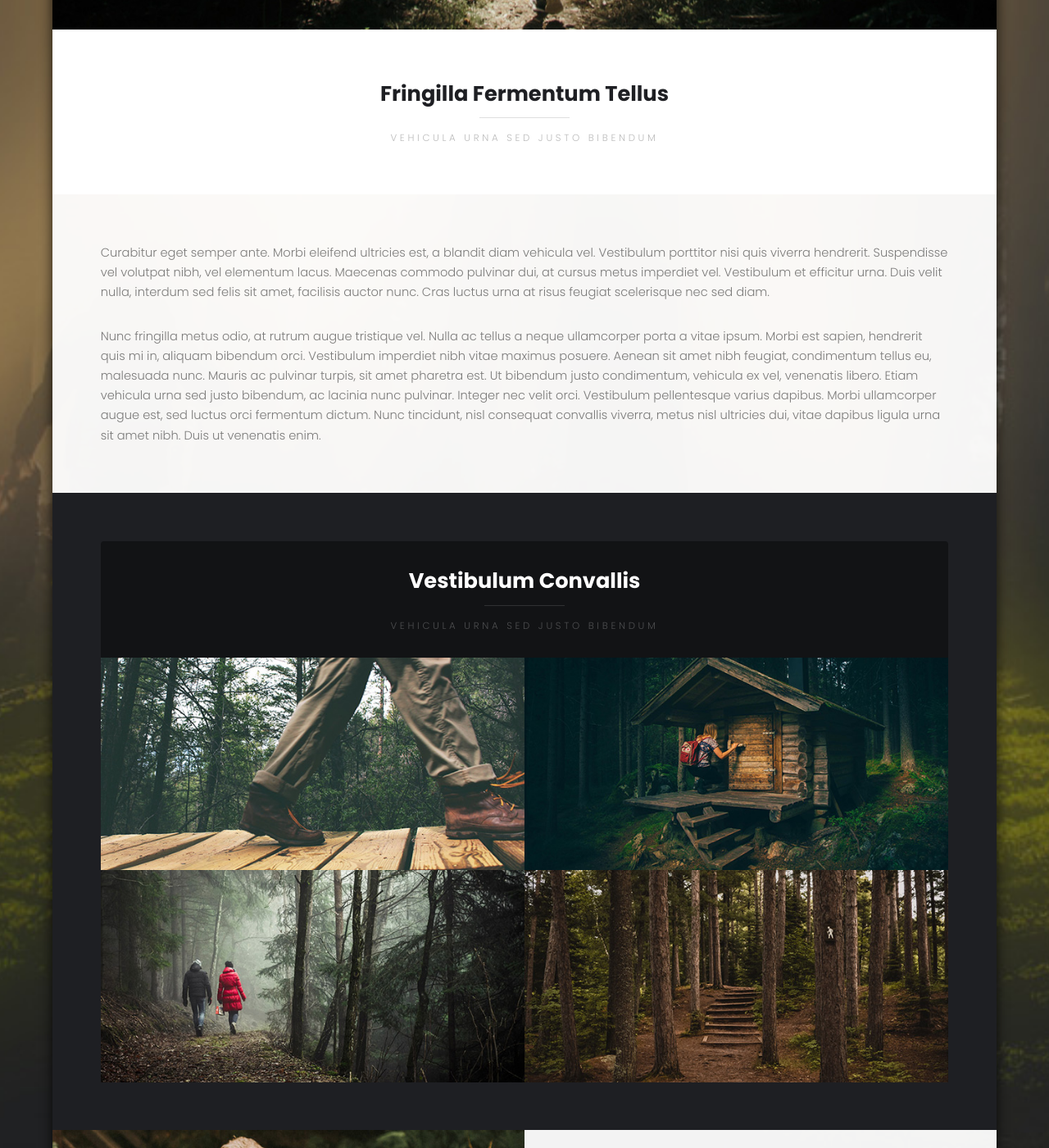
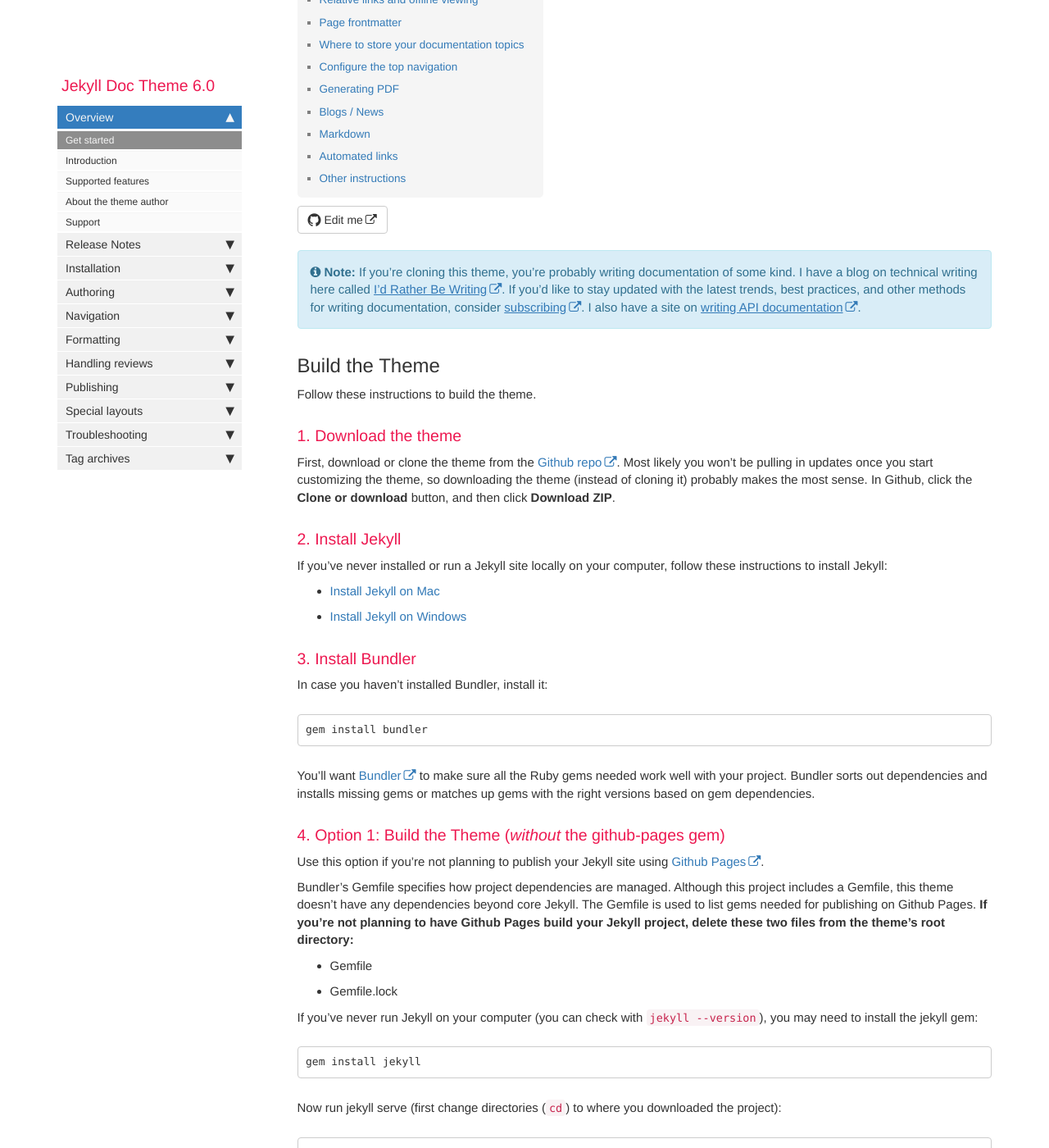
Before and after one commit to moraleAK/moraleAK.github.io, a Jekyll site: the page built from index.md, in a window 1280 px wide and 1400 px high, scrolled down 593 px. Shown: the whole window at 82% size. Built offline with Jekyll 4.4.1, drawn with Linux system fonts in a browser that asks for light colours; nearby versions of some CDN libraries; comment, search, counter and statistics services are not loaded; some of the changed text lies outside the part shown.

Commit message:
theme demo part 10

````diff
--- /dev/null
+++ b/_includes/image.html
@@ -0,0 +1 @@
+<figure>{% if {{include.url}} %}<a class="no_icon" target="_blank" href="{{include.url}}">{% endif %}<img class="docimage" src="images/{{include.file}}" alt="{{include.alt}}" {% if {{include.max-width}} %}style="max-width: {{include.max-width}}px"{% endif %} />{% if {{include.url}} %}</a>{% endif %}{% if {{include.caption}} %}<figcaption>{{include.caption}}</figcaption>{% endif %}</figure>
--- /dev/null
+++ b/_includes/important.html
@@ -0,0 +1 @@
+<div markdown="span" class="alert alert-warning" role="alert"><i class="fa fa-warning"></i> <b>Important:</b> {{include.content}}</div>
--- a/index.html
+++ b/index.html
@@ -1,124 +1,19 @@
+<!DOCTYPE html>
+<html lang="en">
+<head>
+    <meta charset="UTF-8">
+    <title>Gin's blog</title>
+</head>
+<body>
+<a href="module.html">模版</a><br>
+<a href="blog/java/nio.html">java</a><br>
+<audio class="right" src="music/red-wish.mp3" controls="controls"></audio>
+
+</body>
+</html>
 <!DOCTYPE HTML>
 <!--
 	Caminar by TEMPLATED
 	templated.co @templatedco
 	Released for free under the Creative Commons Attribution 3.0 license (templated.co/license)
 -->
-<html>
-	<head>
-		<title>Caminar by TEMPLATED</title>
-		<meta charset="utf-8" />
-		<meta name="viewport" content="width=device-width, initial-scale=1" />
-		<link rel="stylesheet" href="assets/css/main.css" />
-	</head>
-	<body>
-
-		<!-- Header -->
-			<header id="header">
-				<div class="logo"><a href="#">Caminar <span>by TEMPLATED</span></a></div>
-			</header>
-
-		<!-- Main -->
-			<section id="main">
-				<div class="inner">
-
-				<!-- One -->
-					<section id="one" class="wrapper style1">
-
-						<div class="image fit flush">
-							<img src="images/pic02.jpg" alt="" />
-						</div>
-						<header class="special">
-							<h2>Fringilla Fermentum Tellus</h2>
-							<p>vehicula urna sed justo bibendum</p>
-						</header>
-						<div class="content">
-							<p>Curabitur eget semper ante. Morbi eleifend ultricies est, a blandit diam vehicula vel. Vestibulum porttitor nisi quis viverra hendrerit. Suspendisse vel volutpat nibh, vel elementum lacus. Maecenas commodo pulvinar dui, at cursus metus imperdiet vel. Vestibulum et efficitur urna. Duis velit nulla, interdum sed felis sit amet, facilisis auctor nunc. Cras luctus urna at risus feugiat scelerisque nec sed diam. </p>
-							<p>Nunc fringilla metus odio, at rutrum augue tristique vel. Nulla ac tellus a neque ullamcorper porta a vitae ipsum. Morbi est sapien, hendrerit quis mi in, aliquam bibendum orci. Vestibulum imperdiet nibh vitae maximus posuere. Aenean sit amet nibh feugiat, condimentum tellus eu, malesuada nunc. Mauris ac pulvinar turpis, sit amet pharetra est. Ut bibendum justo condimentum, vehicula ex vel, venenatis libero. Etiam vehicula urna sed justo bibendum, ac lacinia nunc pulvinar. Integer nec velit orci. Vestibulum pellentesque varius dapibus. Morbi ullamcorper augue est, sed luctus orci fermentum dictum. Nunc tincidunt, nisl consequat convallis viverra, metus nisl ultricies dui, vitae dapibus ligula urna sit amet nibh. Duis ut venenatis enim.</p>
-						</div>
-					</section>
-					<div class="tlinks">Collect from <a href="http://www.cssmoban.com/" title="网站模板">网站模板</a></div>
-				<!-- Two -->
-					<section id="two" class="wrapper style2">
-						<header>
-							<h2>Vestibulum Convallis</h2>
-							<p>vehicula urna sed justo bibendum</p>
-						</header>
-						<div class="content">
-							<div class="gallery">
-								<div>
-									<div class="image fit flush">
-										<a href="images/pic03.jpg"><img src="images/pic03.jpg" alt="" /></a>
-									</div>
-								</div>
-								<div>
-									<div class="image fit flush">
-										<a href="images/pic01.jpg"><img src="images/pic01.jpg" alt="" /></a>
-									</div>
-								</div>
-								<div>
-									<div class="image fit flush">
-										<a href="images/pic04.jpg"><img src="images/pic04.jpg" alt="" /></a>
-									</div>
-								</div>
-								<div>
-									<div class="image fit flush">
-										<a href="images/pic05.jpg"><img src="images/pic05.jpg" alt="" /></a>
-									</div>
-								</div>
-							</div>
-						</div>
-					</section>
-
-				<!-- Three -->
-					<section id="three" class="wrapper">
-						<div class="spotlight">
-							<div class="image flush"><img src="images/pic06.jpg" alt="" /></div>
-							<div class="inner">
-								<h3>Viverra Hendrerit</h3>
-								<p>Curabitur eget semper ante. Morbi eleifend ultricies est, a blandit diam vehicula vel. Vestibulum porttitor nisi quis viverra hendrerit. Suspendisse vel volutpat nibh, vel elementum lacus. Maecenas commodo pulvinar dui, at cursus metus imperdiet vel.</p>
-							</div>
-						</div>
-						<div class="spotlight alt">
-							<div class="image flush"><img src="images/pic07.jpg" alt="" /></div>
-							<div  class="inner">
-								<h3>Curabitur Eget</h3>
-								<p>Curabitur eget semper ante. Morbi eleifend ultricies est, a blandit diam vehicula vel. Vestibulum porttitor nisi quis viverra hendrerit. Suspendisse vel volutpat nibh, vel elementum lacus. Maecenas commodo pulvinar dui, at cursus metus imperdiet vel.</p>
-							</div>
-						</div>
-						<div class="spotlight">
-							<div class="image flush"><img src="images/pic08.jpg" alt="" /></div>
-							<div class="inner">
-								<h3>Morbi Eleifend</h3>
-								<p>Curabitur eget semper ante. Morbi eleifend ultricies est, a blandit diam vehicula vel. Vestibulum porttitor nisi quis viverra hendrerit. Suspendisse vel volutpat nibh, vel elementum lacus. Maecenas commodo pulvinar dui, at cursus metus imperdiet vel.</p>
-							</div>
-						</div>
-					</section>
-
-				</div>
-			</section>
-
-		<!-- Footer -->
-			<footer id="footer">
-				<div class="container">
-					<ul class="icons">
-						<li><a href="#" class="icon fa-twitter"><span class="label">Twitter</span></a></li>
-						<li><a href="#" class="icon fa-facebook"><span class="label">Facebook</span></a></li>
-						<li><a href="#" class="icon fa-instagram"><span class="label">Instagram</span></a></li>
-						<li><a href="#" class="icon fa-envelope-o"><span class="label">Email</span></a></li>
-					</ul>
-				</div>
-				<div class="copyright">
-					&copy; Gin 2018
-				</div>
-			</footer>
-
-		<!-- Scripts -->
-			<script src="assets/js/jquery.min.js"></script>
-			<script src="assets/js/jquery.poptrox.min.js"></script>
-			<script src="assets/js/skel.min.js"></script>
-			<script src="assets/js/util.js"></script>
-			<script src="assets/js/main.js"></script>
-
-	</body>
-</html>
--- /dev/null
+++ b/index.md
@@ -0,0 +1,410 @@
+---
+title: "Getting started with the Documentation Theme for Jekyll"
+keywords: sample homepage
+tags: [getting_started]
+sidebar: mydoc_sidebar
+permalink: index.html
+summary: These brief instructions will help you get started quickly with the theme. The other topics in this help provide additional information and detail about working with other aspects of this theme and Jekyll.
+---
+
+{% include note.html content="If you're cloning this theme, you're probably writing documentation of some kind. I have a blog on technical writing here called <a alt='technical writing blog' href='http://idratherbewriting.com'>I'd Rather Be Writing</a>. If you'd like to stay updated with the latest trends, best practices, and other methods for writing documentation, consider <a href='https://tinyletter.com/tomjoht'>subscribing</a>. I also have a site on <a href='http://idratherbewriting.com/learnapidoc'>writing API documentation</a>." %}
+
+## Build the Theme
+
+Follow these instructions to build the theme.
+
+### 1. Download the theme
+
+First, download or clone the theme from the [Github repo](https://github.com/tomjoht/documentation-theme-jekyll). Most likely you won't be pulling in updates once you start customizing the theme, so downloading the theme (instead of cloning it) probably makes the most sense. In Github, click the **Clone or download** button, and then click **Download ZIP**.
+
+### 2. Install Jekyll
+
+If you've never installed or run a Jekyll site locally on your computer, follow these instructions to install Jekyll:
+
+* [Install Jekyll on Mac][mydoc_install_jekyll_on_mac]
+* [Install Jekyll on Windows][mydoc_install_jekyll_on_windows]
+
+### 3. Install Bundler
+
+In case you haven't installed Bundler, install it:
+
+```
+gem install bundler
+```
+
+You'll want [Bundler](http://bundler.io/) to make sure all the Ruby gems needed work well with your project. Bundler sorts out dependencies and installs missing gems or matches up gems with the right versions based on gem dependencies.
+
+### 4. Option 1: Build the Theme (*without* the github-pages gem) {#option1}
+
+Use this option if you're not planning to publish your Jekyll site using [Github Pages](https://pages.github.com/).
+
+Bundler's Gemfile specifies how project dependencies are managed. Although this project includes a Gemfile, this theme doesn't have any dependencies beyond core Jekyll. The Gemfile is used to list gems needed for publishing on Github Pages. **If you're not planning to have Github Pages build your Jekyll project, delete these two files from the theme's root directory:**
+
+* Gemfile
+* Gemfile.lock
+
+If you've never run Jekyll on your computer (you can check with `jekyll --version`), you may need to install the jekyll gem:
+
+```
+gem install jekyll
+```
+
+Now run jekyll serve (first change directories (`cd`) to where you downloaded the project):
+
+```
+jekyll serve
+```
+
+### 4. Option 2: Build the Theme (*with* the github-pages gem) {#option2}
+
+If you *are* in fact publishing on Github Pages, leave the Gemfile and Gemfile.lock files in the theme.The Gemfile tells Jekyll to use the github-pages gem. **However, note that you cannot use the normal `jekyll serve` command with this gem due to dependency conflicts between the latest version of Jekyll and Github Pages** (which are noted [briefly here](https://help.github.com/articles/setting-up-your-github-pages-site-locally-with-jekyll/)).
+
+You need Bundler to resolve these dependency conflicts. Use Bundler to install all the needed Ruby gems:
+
+```
+bundle update
+```
+
+Then *always* use this command to build Jekyll:
+
+```
+bundle exec jekyll serve
+```
+
+If you want to shorten this long command, you can put this code in a file such as jekyll.sh (on a Mac) and then simply type `. jekyll.sh` to build Jekyll.
+
+## Running the site in Docker
+
+You can also use Docker to directly build and run the site on your local machine. Just clone the repo and run the following from your working dir:
+```
+docker-compose build --no-cache && docker-compose up
+```
+The site should now be running at [http://localhost:4000/](http://localhost:4000/).
+
+This is perhaps the easiest way to see how your site would actually look.
+
+## Configure the sidebar
+
+There are several products in this theme. Each product uses a different sidebar. This is the essence of what makes this theme unique -- different sidebars for different product documentation. The idea is that when users are reading documentation for a specific product, the sidebar navigation should be specific to that product. (You can read more of my thoughts on why multiple sidebars are important in this [blog post](http://idratherbewriting.com/2016/03/23/release-of-documentation-theme-for-jekyll-50/).)
+
+The top navigation usually remains the same, because it allows users to navigate across products. But the sidebar navigation adapts to the product.
+
+In each page's frontmatter, you must specify the sidebar you want that page to use. Here's an example of the page frontmatter showing the sidebar property:
+
+<pre>
+---
+title: Alerts
+tags: [formatting]
+keywords: notes, tips, cautions, warnings, admonitions
+last_updated: July 3, 2016
+summary: "You can insert notes, tips, warnings, and important alerts in your content. These notes are stored as shortcodes made available through the linksrefs.hmtl include."
+<span class="red">sidebar: mydoc_sidebar</span>
+permalink: mydoc_alerts
+---
+</pre>
+
+The `sidebar: mydoc_sidebar` refers to the \_data/sidebars/mydoc_sidebar.yml file.
+
+Note that your sidebar can only have 2 levels (expand the **Tag archives** option to see an example of the second level). Given that each product has its own sidebar, this depth should be sufficient (it's really like 3 levels). Deeper nesting goes against usability recommendations.
+
+You can optionally turn off the sidebar on any page (e.g. landing pages). To turn off the sidebar for a page, you should set the page frontmatter tag as `hide_sidebar: true`.
+
+If you don't declare a sidebar, the `home_sidebar` file gets used as the default because this is the default specified in the config file:
+
+```yaml
+-
+  scope:
+    path: ""
+    type: "pages"
+  values:
+    layout: "page"
+    comments: true
+    search: true
+    sidebar: home_sidebar
+    topnav: topnav
+```
+
+If you want to set different sidebar defaults based on different folders for your pages, specify your defaults like this:
+
+```
+-
+  scope:
+    path: "pages/mydoc"
+    type: "pages"
+  values:
+    layout: "page"
+    comments: true
+    search: true
+    sidebar: mydoc_sidebar
+    topnav: topnav
+```
+
+This would load the `mydoc_sidebar` for each file in **pages/mydoc**. You could set different defaults for different path scopes.
+
+For more detail on the sidebar, see [Sidebar navigation][mydoc_sidebar_navigation].
+
+## Top navigation
+
+The top navigation works just like the sidebar. You can specify which topnav data file should load by adding a `topnav` property in your page, like this:
+
+```yaml
+topnav: topnav
+```
+
+Here the topnav refers to the `_data/topnav.yml` file.
+
+Because most topnav options will be the same, the `_config.yml` file specifies the topnav file as a default:
+
+```yaml
+-
+  scope:
+    path: ""
+    type: "pages"
+  values:
+    layout: "page"
+    comments: true
+    search: true
+    sidebar: home_sidebar
+    topnav: topnav
+```
+
+## Sidebar syntax
+
+The sidebar data file uses a specific YAML syntax that you must follow. Follow the sample pattern shown in the theme, specically looking at `mydoc_sidebar.yml` as an example: Here's a code sample showing all levels:
+
+```yaml
+entries:
+- title: sidebar
+  product: Jekyll Doc Theme
+  version: 6.0
+  folders:
+  - title: Overview
+    output: web, pdf
+    folderitems:
+
+    - title: Get started
+      url: /index.html
+      output: web, pdf
+      type: homepage
+
+    - title: Introduction
+      url: /mydoc_introduction.html
+      output: web, pdf
+
+  - title: Release Notes
+    output: web, pdf
+    folderitems:
+
+    - title: 6.0 Release notes
+      url: /mydoc_release_notes_60.html
+      output: web, pdf
+
+    - title: 5.0 Release notes
+      url: /mydoc_release_notes_50.html
+      output: web, pdf
+
+  - title: Tag archives
+    output: web
+    folderitems:
+
+    - title: Tag archives overview
+      url: /mydoc_tag_archives_overview.html
+      output: web
+
+      subfolders:
+      - title: Tag archive pages
+        output: web
+        subfolderitems:
+
+        - title: Formatting pages
+          url: /tag_formatting.html
+          output: web
+
+        - title: Navigation pages
+          url: /tag_navigation.html
+          output: web
+
+        - title: Content types pages
+          url: /tag_content_types.html
+          output: web
+```
+
+Each `folder` or `subfolder` must contain a `title` and `output` property. Each `folderitem` or `subfolderitem` must contain a `title`, `url`, and `output` property.
+
+The two outputs available are `web` and `pdf`. (Even if you aren't publishing PDF, you still need to specify `output: web`).
+
+The YAML syntax depends on exact spacing, so make sure you follow the pattern shown in the sample sidebars. See my [YAML tutorial](mydoc_yaml_tutorial) for more details about how YAML works.
+
+{% include note.html content="If you have just one character of spacing off, Jekyll won't build due to the YAML syntax error. You'll see an error message in your console that says \"Error ... did not find expected key while parsing a block mapping at line 22 column 5. Error: Run jekyll build --trace for more information.\" If you encounter this, it usually refers to incorrect indentation or spacing in the YAML file. See the example mydoc_sidebar.yml file to see where your formatting went wrong." %}
+
+Each level must have at least one topic before the next level starts. You can't have a second level that contains multiple third levels without having at least one standalone topic in the second level. If you need a hierarchy that has a folder that contains other folders and no loose topics, use a blank `-` item like this:
+
+```yaml
+entries:
+- title: sidebar
+  product: Jekyll Doc Theme
+  version: 6.0
+  folders:
+  - title: Overview
+    output: web, pdf
+    folderitems:
+
+    -
+
+  - title: Release Notes
+    output: web, pdf
+    folderitems:
+
+    - title: 6.0 Release notes
+      url: /mydoc_release_notes_60.html
+      output: web, pdf
+
+    - title: 5.0 Release notes
+      url: /mydoc_release_notes_50.html
+      output: web, pdf
+
+  - title: Installation
+    output: web, pdf
+    folderitems:
+
+    - title: About Ruby, Gems, Bundler, etc.
+      url: /mydoc_about_ruby_gems_etc.html
+      output: web, pdf
+
+    - title: Install Jekyll on Mac
+      url: /mydoc_install_jekyll_on_mac.html
+      output: web, pdf
+
+    - title: Install Jekyll on Windows
+      url: /mydoc_install_jekyll_on_windows.html
+      output: web, pdf
+```
+
+To accommodate the title page and table of contents in PDF outputs, each product sidebar must list these pages before any other:
+
+```yaml
+- title:
+  output: pdf
+  type: frontmatter
+  folderitems:
+  - title:
+    url: /titlepage
+    output: pdf
+    type: frontmatter
+  - title:
+    url: /tocpage
+    output: pdf
+    type: frontmatter
+```
+
+Leave the output as `output: pdf` for these frontmatter pages so that they don't appear in the web output.
+
+For more detail on the sidebar, see [Sidebar navigation][mydoc_sidebar_navigation] and [YAML tutorial][mydoc_yaml_tutorial].
+
+## Relative links and offline viewing
+
+This theme uses relative links throughout so that you can view the site offline and not worry about which server or directory you're hosting it. It's common with tech docs to push content to an internal server for review prior to pushing the content to an external server for publication. Because of the need for seamless transferrence from one host to another, the site has to use relative links.
+
+To view pages locally on your machine (without the Jekyll preview server), they need to have the `.html` extension. The `permalink` property in the page's frontmatter (without surrounding slashes) is what pushes the files into the root directory when the site builds.
+
+## Page frontmatter
+
+When you write pages, include these same frontmatter properties with each page:
+
+```yaml
+---
+title: "Some title"
+tags: [sample1, sample2]
+keywords: keyword1, keyword2, keyword3
+last_updated: Month day, year
+summary: "optional summary here"
+sidebar: sidebarname
+permalink: filename.html
+---
+```
+
+(You will customize the values for each of these properties, of course.)
+
+For titles, surrounding the title in quotes is optional, but if you have a colon in the title, you must surround the title with quotation marks. If you have a quotation mark inside the title, escape it first with a backlash `\`.
+
+Values for `keywords` get populated into the metadata of the page for SEO.
+
+Values for `tags` must be defined in your \_data/tags.yml list. You also need a corresponding tag file inside the tags folder that follows the same pattern as the other tag files shown in the tags folder. (Jekyll won't auto-create these tag files.)
+
+If you don't want the mini-TOC to show on a page (such as for the homepage or landing pages), add `toc: false` in the frontmatter.
+
+The `permalink` value should be the same as your filename and include the ".html" file extension.
+
+For more detail, see [Pages][mydoc_pages].
+
+## Where to store your documentation topics
+
+You can store your files for each product inside subfolders following the pattern shown in the theme. For example, product1, product2, etc, can be stored in their own subfolders inside the \_pages directory. Inside \_pages, you can store your topics inside sub-subfolders or sub-sub-folders to your heart's content. When Jekyll builds your site, it will pull the topics into the root directory and use the permalink for the URL.
+
+Note that product1, product2, and mydoc are all just sample content to demonstrate how to add multiple products into the theme. You can freely delete that content.
+
+For more information, see [Pages][mydoc_pages] and [Posts][mydoc_posts].
+
+## Configure the top navigation
+
+The top navigation bar's menu items are set through the \_data/topnav.yml file. Use the top navigation bar to provide links for navigating from one product to another, or to navigate to external resources.
+
+For external URLs, use `external_url` in the item property, as shown in the example topnav.yml file. For internal links, use `url` the same was you do in the sidebar data files.
+
+Note that the topnav has two sections: `topnav` and `topnav_dropdowns`. The topnav section contains single links, while the `topnav_dropdowns` section contains dropdown menus. The two sections are independent of each other.
+
+## Generating PDF
+
+If you want to generate PDF, you'll need a license for [Prince XML](http://www.princexml.com/). You will also need to [install Prince](http://www.princexml.com/doc/installing/).  You can generate PDFs by product (but not for every product on the site combined together into one massive PDF). Prince will work even without a license, but it will imprint a small Prince image on the first page, and you're supposed to buy the license to use it.
+
+If you're on Windows, install [Git Bash client](https://git-for-windows.github.io/) rather than using the default Windows command prompt.
+
+Open up the css/printstyles.css file and customize the email address (`youremail@domain.com`) that is listed there. This email address appears in the bottom left footer of the PDF output. You'll also need to create a PDF configuration file following the examples shown in the pdfconfigs folder, and also customize some build scripts following the same pattern shown in the root: pdf-product1.sh
+
+See the section on [Generating PDFs][mydoc_generating_pdfs] for more details about setting the theme up for this output.
+
+## Blogs / News
+
+For blog posts, create your markdown files in the \_posts folder following the sample formats. Post file names always begin with the date (YYYY-MM-DD-title).
+
+The news/news.html file displays the posts, and the news_archive.html file shows a yearly history of posts. In documentation, you might use the news to highlight product features outside of your documentation, or to provide release notes and other updates.
+
+See [Posts][mydoc_posts] for more information.
+
+## Markdown
+
+This theme uses [kramdown markdown](http://kramdown.gettalong.org/). kramdown is similar to Github-flavored Markdown, except that when you have text that intercepts list items, the spacing of the intercepting text must align with the spacing of the first character after the space of a numbered list item. Basically, with your list item numbering, use two spaces after the dot in the number, like this:
+
+```
+1.  First item
+2.  Second item
+3.  Third item
+```
+
+When you want to insert paragraphs, notes, code snippets, or other matter in between the list items, use four spaces to indent. The four spaces will line up with the first letter of the list item (the <b>F</b>irst or <b>S</b>econd or <b>T</b>hird).
+
+```
+1.  First item
+
+    ```
+    alert("hello");
+    ```
+
+2.  Second item
+
+    Some pig!
+
+3.  Third item
+```
+
+See the topics under "Formatting" in the sidebar for more information.
+
+## Automated links
+
+If you want to use an automated system for managing links, see [Automated Links][mydoc_hyperlinks.html#automatedlinks]. This approach automatically creates a list of Markdown references to simplify linking.
+
+## Other instructions
+
+The content here is just a getting started guide only. For other details in working with the theme, see the various sections in the sidebar.
+
+{% include links.html %}
````
Also changed, not shown: _data/sidebars/home_sidebar.yml (added, +22 -0 lines), blog/index.html (added, +10 -0 lines), images/illustratoroptions.png (added).
